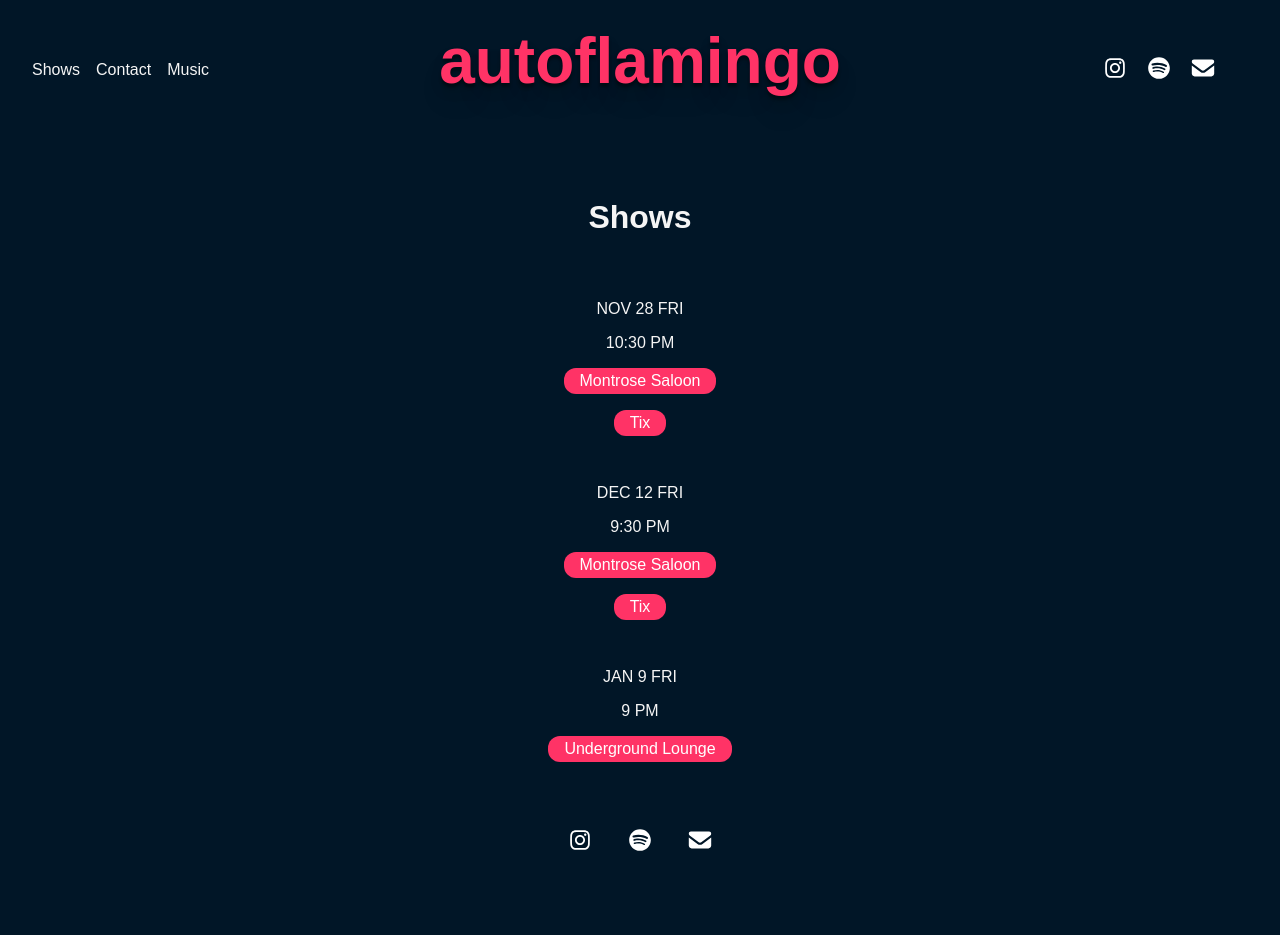
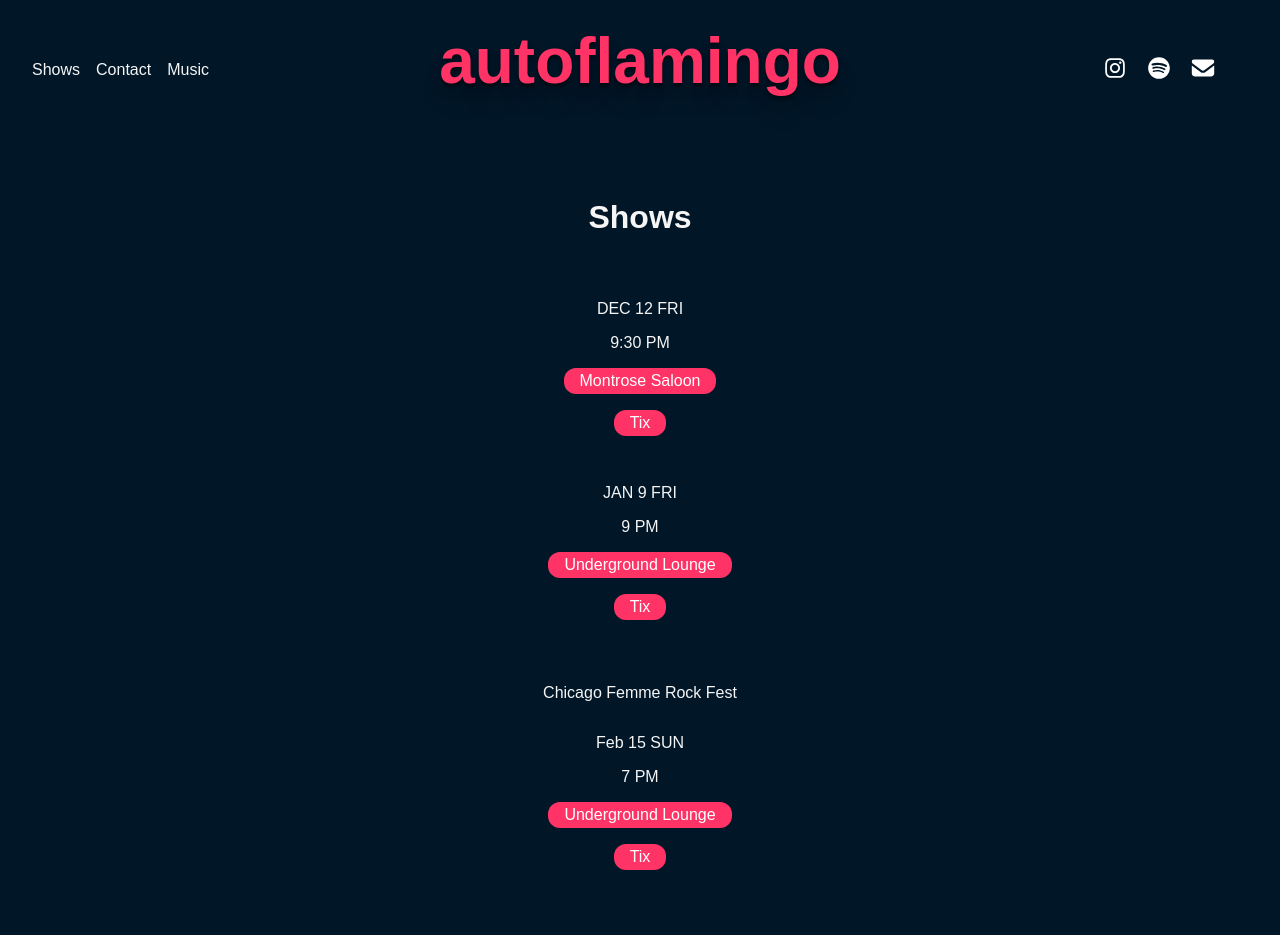
Before and after one commit to Turtlewords/autoflamingo, a React (Vite) app: page /shows in a window 1280 px wide. Shown: the top 935 px of the page. Before the commit the page ends 874 px from the top, so only its background shows below. Built offline with nearby package versions, Linux system fonts and the light colour scheme.

Commit message:
update show info

```diff
--- a/index.html
+++ b/index.html
@@ -5,7 +5,6 @@
     <link rel="icon" type="image/png" href="/src/assets/autoflamingo_fav.png" />
     <meta name="viewport" content="width=device-width, initial-scale=1.0" />
     <title>🚗 autoflamingo 🦩</title>
-    <!-- <link rel="stylesheet" href="App.css"> -->
   </head>
   <body>
     <div id="root"></div>
--- a/src/mobile_components.jsx
+++ b/src/mobile_components.jsx
@@ -1,20 +1,13 @@
 import { Link } from 'react-router-dom';
-import { useState } from 'react'
-
-
-const menu = document.querySelector(".mobile-menu")
 
 export function MobileHeader() {
 
     function handleClick() {
         const menu = document.querySelector(".mobile-menu")
-        // menu.style.display = "flex"
-        // menu.style.opacity = "1"
         menu.style.transform = "translateX(0)";
     }
 
     return (
-        <>
             <header className="mobile-header">
                 <img onClick={handleClick} className="hamburger" src="src/assets/hamburger.svg" alt="menu" />
                 <Link className="title-link" to="/">
@@ -22,19 +15,6 @@ export function MobileHeader() {
                 </Link>
 
             </header>
-
-            {/* <style jsx="true">{`
-
-
-            .mobile-menu {
-               opacity: ${hamburgerOpen ? '1': '0'}
-
-            }
-            `
-                }
-
-            </style> */}
-        </>
     )
 }
 
@@ -44,13 +24,10 @@ export function MobileMenu() {
     const handleClick = () => {
 
         const menu = document.querySelector(".mobile-menu")
-        // menu.style.opacity = "0"
-        // menu.style.display = "none"
         menu.style.transform = "translateX(-45vw)";
     }
 
     return (
-        <>
             <div className="mobile-menu">
                 <img className="close" src="src/assets/close_dark.svg" onClick={handleClick}/>
                 <nav className="mobile-nav">
@@ -61,18 +38,5 @@ export function MobileMenu() {
                     </ul>
                 </nav>
             </div>
-
-            {/* <style jsx="true">{`
-
-
-            .mobile-menu {
-               opacity: ${closeOpen ? '0': '1'}
-
-            }
-            `
-                }
-
-            </style> */}
-        </>
     )
 }
--- a/src/music.jsx
+++ b/src/music.jsx
@@ -1,4 +1,3 @@
-import React from 'react'
 
 function Music() {
     return (
--- a/src/shows.jsx
+++ b/src/shows.jsx
@@ -1,17 +1,9 @@
-import React from 'react'
 
 function Shows(){
     return (
         <div className="shows-container fade-in">
           <h2 className="sub-header">Shows</h2>
             <ul className="show-list">
-              <li className="shows-item">
-                <p className="shows-date">NOV 28  FRI</p>
-                <p className="shows-time">10:30 PM</p>
-                <a className="shows-venue" href="https://montrosesaloon.com/" target="_blank">Montrose Saloon</a>
-
-                <a className="shows-link" href="https://www.eventim.us/event/Something-EasyThe-MagikistsAutoflamingo-Montrose-Saloon/668770?fbclid=IwY2xjawN4p05leHRuA2FlbQIxMABicmlkETFIdkM0TWlsblUyUlNlMDI4c3J0YwZhcHBfaWQQMjIyMDM5MTc4ODIwMDg5MgABHmwLQxh6g1Du_2nVQY9t9RUyCMDmNAZL7KVyUoiCMPh31B837nDh4F8Dgpwz_aem_51c51UO_Nh7hJ9nYs1XEJg&brid=hPDzHplI-QC2bWDH42QhxQ" target="_blank">Tix</a>
-              </li>
 
               <li className="shows-item">
                 <p className="shows-date">DEC 12  FRI</p>
@@ -25,8 +17,15 @@ function Shows(){
                 <p className="shows-date">JAN 9  FRI</p>
                 <p className="shows-time">9 PM</p>
                 <a className="shows-venue" href="https://www.instagram.com/underground_lounge_chi/?hl=en" target="_blank">Underground Lounge</a>
+                <a className="shows-link" href="https://www.eventim.us/event/The-Suede-SceneBicycle-TricycleAutoflamingoEmbinamoose/672450" target="_blank">Tix</a>
+              </li>
 
-                {/* <a className="shows-link" href="https://www.eventim.us/event/Something-EasyThe-MagikistsAutoflamingo-Montrose-Saloon/668770?fbclid=IwY2xjawN4p05leHRuA2FlbQIxMABicmlkETFIdkM0TWlsblUyUlNlMDI4c3J0YwZhcHBfaWQQMjIyMDM5MTc4ODIwMDg5MgABHmwLQxh6g1Du_2nVQY9t9RUyCMDmNAZL7KVyUoiCMPh31B837nDh4F8Dgpwz_aem_51c51UO_Nh7hJ9nYs1XEJg&brid=hPDzHplI-QC2bWDH42QhxQ" target="_blank">Tix</a> */}
+              <li className="shows-item">
+                <p className="shoes-date">Chicago Femme Rock Fest</p>
+                <p className="shows-date">Feb 15  SUN</p>
+                <p className="shows-time">7 PM</p>
+                <a className="shows-venue" href="https://www.instagram.com/underground_lounge_chi/?hl=en" target="_blank">Underground Lounge</a>
+                <a className="shows-link" href="https://www.eventim.us/event/CHICAGO-FEMMEROCK-FEST-Underground-Lounge/672899" target="_blank">Tix</a>
               </li>
 
             </ul>
```
Also changed, not shown: src/Navbar.jsx (deleted, +0 -21 lines), src/main.jsx (+1 -26 lines), src/SidebarData.jsx (deleted), src/animatedLink.jsx (deleted).
